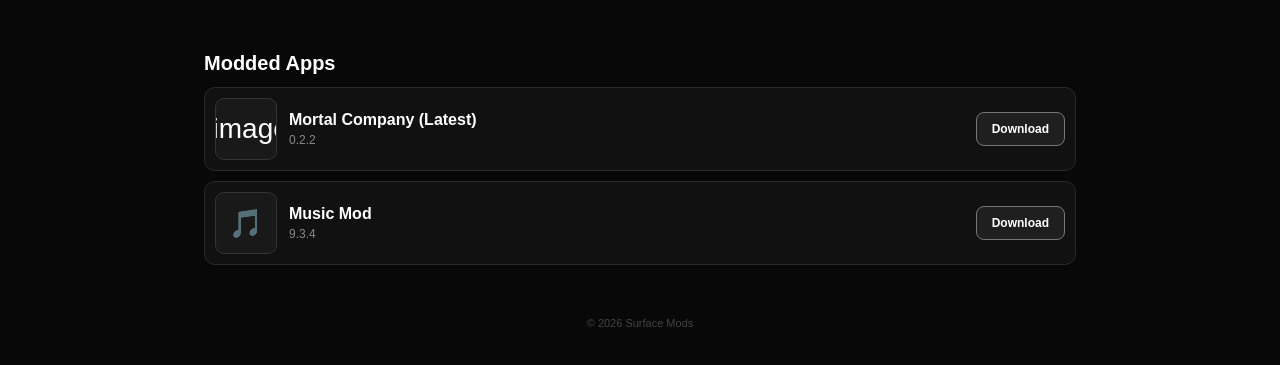
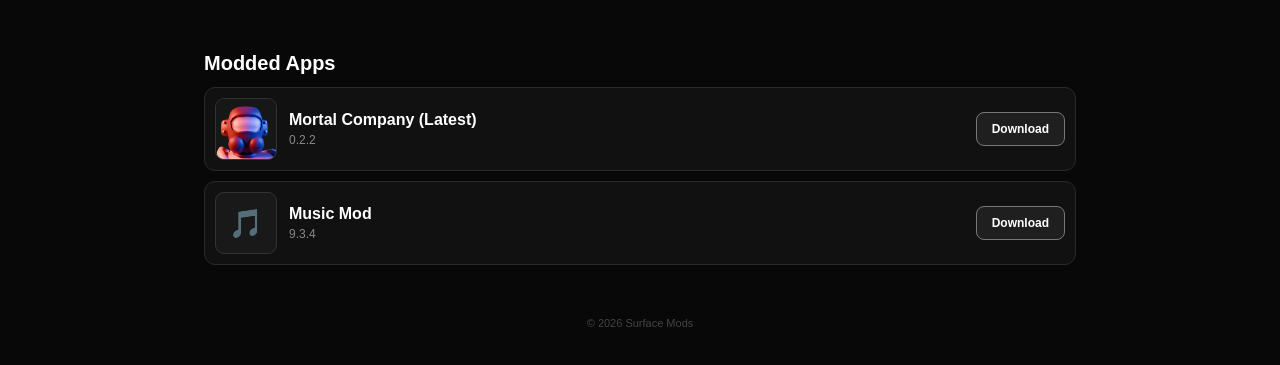
Before and after one commit to tezyc/Surface-mods, a plain HTML site: page index.html in a window 1280 px wide. Shown: the part 203-568 px from the top of the page. Drawn offline with Linux system fonts and the light colour scheme.

Commit message:
Fix image path in index.html

```diff
--- a/index.html
+++ b/index.html
@@ -1244,7 +1244,7 @@
       "Modified application with additional features.",
 
     icon:
-      "Images/images1.jpeg",
+      "images/images1.jpeg",
 
     info:
 `Format: APK
```
